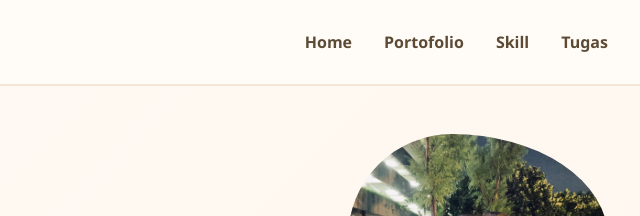
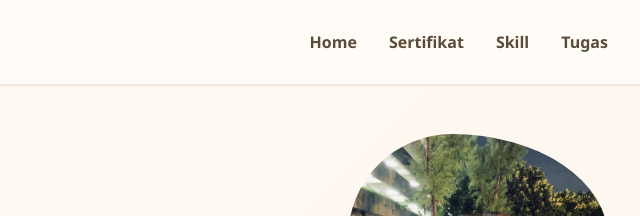
Before and after one commit to alviatul420/alviatulHasanah_Portofolio, a plain HTML site: page index.html in a window 1280 px wide. Shown: the top 216 px of the page, 640-1280 px from the left. Drawn offline with Linux system fonts and the light colour scheme.

Commit message:
Update index.html

```diff
--- a/index.html
+++ b/index.html
@@ -15,7 +15,7 @@
         <nav>
             <ul>
                 <li><a href="#Home">Home</a></li>
-                <li><a href="portofolio.html">Portofolio</a></li>
+                <li><a href="portofolio.html">Sertifikat</a></li>
                 <li><a href="skill.html">Skill</a></li>
                 <li class="dropdown">
                     <a href="#" onclick="toggleDropdown()">Tugas</a>
```
